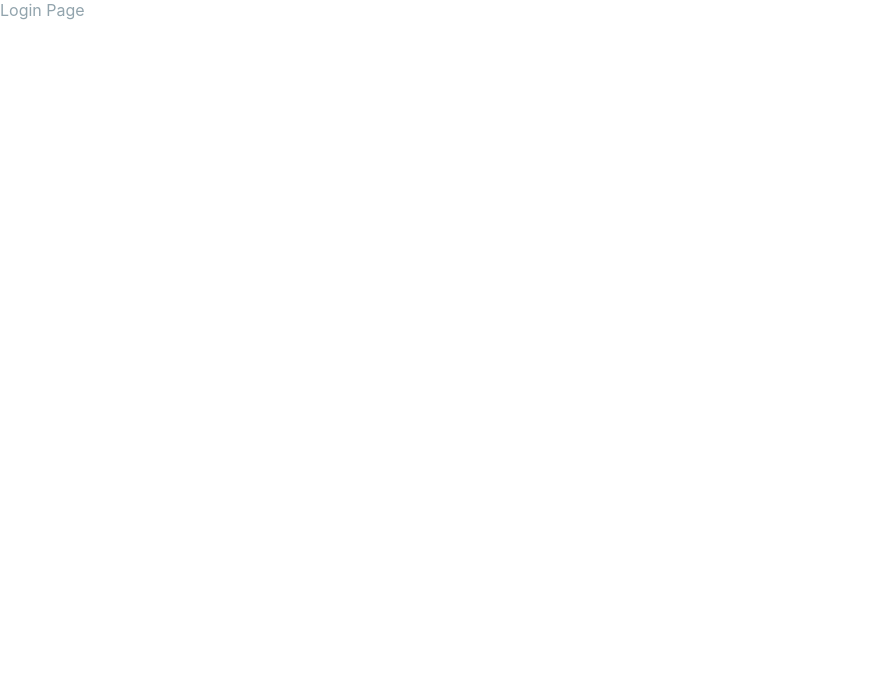
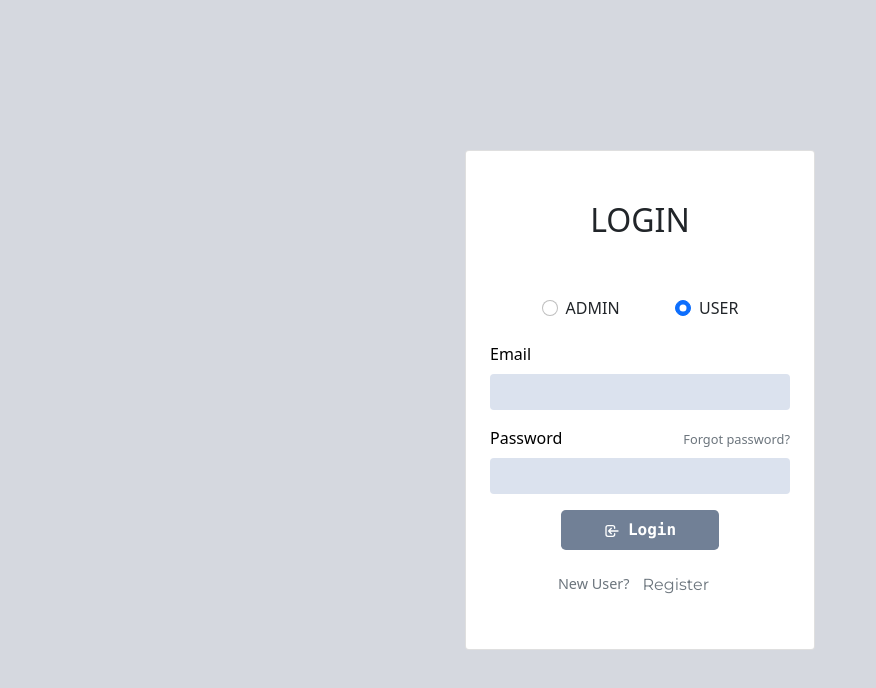
Before and after one commit to bibhu-p/project1, a React (Create React App) app: page /login in a window 1280 px wide. Shown: the top 688 px of the page, without its empty margins (0-876 px from the left). Built offline with nearby package versions, Linux system fonts and the light colour scheme.

Commit message:
Upto Design

```diff
--- a/package.json
+++ b/package.json
@@ -10,6 +10,7 @@
     "react": "^18.0.0",
     "react-bootstrap": "^2.2.3",
     "react-dom": "^18.0.0",
+    "react-icons": "^4.3.1",
     "react-router-dom": "^6.3.0",
     "react-scripts": "5.0.1",
     "web-vitals": "^2.1.4"
--- a/src/App.css
+++ b/src/App.css
@@ -1,5 +1,13 @@
 @import url('https://fonts.googleapis.com/css?family=Montserrat:400,600,700');
 @import url('https://fonts.googleapis.com/css?family=Catamaran:400,800');
+
+
+input:focus{
+  box-shadow: none !important;
+  border:1px solid black !important;
+  background: #e8f0fe !important;
+}
+
 .error-container {
   text-align: center;
   font-size: 180px;
@@ -50,7 +58,6 @@
 	   -moz-transform: rotate(45deg);
 			transform: rotate(45deg);
 }
-
 .screen-reader-text {
     position: absolute;
     top: -9999em;
@@ -132,6 +139,7 @@
 .error-body {
   background-color: #416475;
   height: 100vh;
+  overflow: hidden;
 }
 html, button, input, select, textarea {
     font-family: 'Montserrat', Helvetica, sans-serif;
@@ -141,8 +149,21 @@ h1 {
   text-align: center;
   margin: 30px 15px;
 }
-.home-body{
-  background-color: #DDDDDD;
-  width: 100vw;
+.page-body{
+  background-color: #d5d8df;
   height: 100vh;
 }
+.home-body{
+  background-color: #ffffff;
+  width: 350px;
+  height: 500px;
+}
+.clr{
+  background: #dbe2ee;
+}
+.login-btn{
+  background: #718096
+}
+.login-btn:hover{
+  background: #343c47 ;
+}
--- a/src/App.js
+++ b/src/App.js
@@ -1,7 +1,7 @@
 import {BrowserRouter as Router, Routes, Route} from 'react-router-dom'
 import {Home} from './Components/Home'
-import {Login} from './Components/Login'
-import {RegisterModal} from './Components/RegisterModal'
+import Login from './Components/Login'
+import RegisterModal from './Components/RegisterModal'
 import {ErrorPage} from './Components/ErrorPage'
 
 function App() {
--- a/src/Components/ErrorPage.js
+++ b/src/Components/ErrorPage.js
@@ -6,13 +6,12 @@ export class ErrorPage extends Component {
     return (
       <>
       <div class="error-body">
-        <h1>404 Error Page </h1>
         <section class="error-container">
           <span>4</span>
           <span><span class="screen-reader-text">0</span></span>
           <span>4</span>
         </section>
-        <h1>No Page Found</h1>
+        <h1>Page Not Found</h1>
         </div>
     </>
     )
--- a/src/Components/Home.js
+++ b/src/Components/Home.js
@@ -1,12 +1,14 @@
 import React, { Component } from 'react'
-import '../App.css'
 
 export class Home extends Component {
+
+
+
   render() {
     return (
-      <div class="home-body">
-
-      </div>
+      <>
+        <h1>HOME PAGE</h1>
+      </>
     )
   }
 }
--- a/src/Components/Login.js
+++ b/src/Components/Login.js
@@ -1,11 +1,90 @@
-import React, { Component } from 'react'
+import React, { useState } from 'react'
+import { Form , Spinner} from 'react-bootstrap'
+import { Link } from "react-router-dom";
+import 'bootstrap/dist/css/bootstrap.min.css';
+import { HiOutlineLogin } from "react-icons/hi";
+import '../App.css'
+import RegisterModal from './RegisterModal';
+const Login = () => {
 
-export class Login extends Component {
-  render() {
-    return (
-      <div>Login Page</div>
-    )
+  const [spinner, setSpinner] = useState(false);
+  const [show, setShow] = useState(false);
+
+  const handleClose = () => setShow(false);
+
+  const register = () =>{
+    setShow(true)
   }
-}
 
-export default Login
+  const login = ()=>{
+    setSpinner(true);
+  }
+  return (
+    <>
+      <div className='page-body container-fluid d-flex justify-content-center align-items-center'>
+
+        <div className="home-body card d-flex justify-content-center rounded p-3">
+          <div class=" text-center mb-5 " style={{'fontSize':'2rem'}}>LOGIN</div>
+
+          <div className='d-flex flex-row justify-content-evenly mb-3 p-1'>
+            <div class="form-check">
+              <input className="form-check-input" type="radio" name="flexRadioDisabled" id="flexRadioDisabled" />
+              <label className="form-check-label" for="flexRadioDisabled">
+                ADMIN
+              </label>
+            </div>
+            <div class="form-check">
+              <input className="form-check-input" type="radio" name="flexRadioDisabled" id="flexRadioCheckedDisabled" checked />
+              <label className="form-check-label" for="flexRadioCheckedDisabled">
+                USER
+              </label>
+            </div>
+          </div>
+
+          <Form>
+            <div className="text-black px-2">Email</div>
+              <div className='d-flex justify-content-center align-items-center'>
+                <input
+                  type={'text'}
+                  id="email"
+                  name="email"
+                  className="border-0 form-control px-2 mx-2 rounded mt-2 clr"/>
+              </div>
+              <div className="mt-3 d-flex px-2 flex-row justify-content-between">
+                <div className="text-black">Password</div>
+                <Link className="text-muted text-decoration-none mt-1" style={{'fontSize':'.8rem'}} to="/forgot-password">Forgot password?</Link>
+              </div>
+              <div className='d-flex justify-content-center align-items-center'>
+                <input
+                  type={'password'}
+                  className="border-0  px-2 mx-2 mt-2 rounded form-control clr"
+                  name="password"
+                  id="password"/>
+              </div>
+                  <div className="text-center mt-3 ">
+                    <button
+                      onClick={()=>login()}
+                      type="submit"
+                      className="login-btn btn button border-0 w-50 p-2 rounded-3">
+                      {spinner === true ?
+                      <>
+                      <Spinner animation="border" size="sm" variant="light"/></>
+                      :<><HiOutlineLogin color='white'/>
+                      <span className='text-white font-monospace ms-2 fw-bold'>Login</span>
+                      </>
+                      }
+                    </button>
+                  </div>
+            </Form>
+            <span className="mt-3 text-center text-muted " style={{'fontSize':'.9rem'}}>New User?<button onClick={register} className='text-decoration-none btn text-muted btn-link'>Register</button></span>
+        </div>
+      </div>
+
+      {show && <RegisterModal
+        show = {show}
+        handleClose = {handleClose}
+      />}
+    </>
+  );
+};
+export default Login;
--- a/src/Components/RegisterModal.js
+++ b/src/Components/RegisterModal.js
@@ -1,11 +1,100 @@
-import React, { Component } from 'react'
 
-export class RegisterModal extends Component {
-  render() {
-    return (
-      <div>RegisterModal</div>
-    )
-  }
+import {Button , Modal } from 'react-bootstrap'
+// import React, {useState} from 'react';
+function RegisterModal(props) {
+  // const [show, setShow] = useState(false);
+
+  // const handleClose = () => setShow(false);
+  // const handleShow = () => setShow(true);
+
+
+  return (
+    <>
+      <Modal
+        show={props.show}
+        onHide={props.handleClose}
+        backdrop="static"
+        keyboard={false}
+        scrollable={true}
+      >
+        <Modal.Header closeButton>
+          <Modal.Title >Register</Modal.Title>
+        </Modal.Header>
+        <Modal.Body  >
+        <div className="text-black px-2">Name</div>
+              <div className='d-flex justify-content-center align-items-center'>
+                <input
+                  type={'text'}
+                  id="email"
+                  name="email"
+                  autoComplete=''
+                  className="border-0 form-control px-2 mx-2 rounded mt-2  mb-2 clr"/>
+              </div>
+        <div className="text-black px-2">Email</div>
+              <div className='d-flex justify-content-center align-items-center'>
+                <input
+                  type={'text'}
+                  id="email"
+                  name="email"
+                  autoComplete=''
+                  className="border-0 form-control px-2 mx-2 rounded mt-2 mb-2 clr"/>
+              </div>
+
+              <div className="text-black px-2">Password</div>
+              <div className='d-flex justify-content-center align-items-center'>
+                <input
+                  type={'password'}
+                  id="email"
+                  name="email"
+                  autoComplete=''
+                  className="border-0 form-control px-2 mx-2 rounded mt-2 mb-2 clr"/>
+              </div>
+              <div className="text-black px-2">Age</div>
+              <div className='d-flex justify-content-center align-items-center'>
+                <input
+                  type={'text'}
+                  id="email"
+                  name="email"
+                  autoComplete=''
+                  className="border-0 form-control px-2 mx-2 rounded mt-2 mb-2 clr"/>
+              </div>
+              <div className="text-black px-2">Phone</div>
+              <div className='d-flex justify-content-center align-items-center'>
+                <input
+                  type={'text'}
+                  id="email"
+                  name="email"
+                  autoComplete=''
+                  className="border-0 form-control px-2 mx-2 rounded mt-2 mb-2 clr"/>
+              </div>
+              <div className="text-black px-2">Adhaar</div>
+              <div className='d-flex justify-content-center align-items-center'>
+                <input
+                  type={'text'}
+                  id="email"
+                  name="email"
+                  autoComplete=''
+                  className="border-0 form-control px-2 mx-2 rounded mt-2 mb-2 clr"/>
+              </div>
+              <div className="text-black px-2">Address</div>
+              <div className='d-flex justify-content-center align-items-center'>
+                <input
+                  type={'text'}
+                  id="email"
+                  name="email"
+                  autoComplete=''
+                  className="border-0 form-control px-2 mx-2 rounded mt-2 mb-2 clr"/>
+              </div>
+        </Modal.Body>
+        <Modal.Footer>
+          <Button variant="secondary" onClick={props.handleClose}>
+            Close
+          </Button>
+          <Button variant="primary">Register</Button>
+        </Modal.Footer>
+      </Modal>
+    </>
+  );
 }
 
 export default RegisterModal
```
Also changed, not shown: 1 other file (tests, documents, lock files or other folders).
